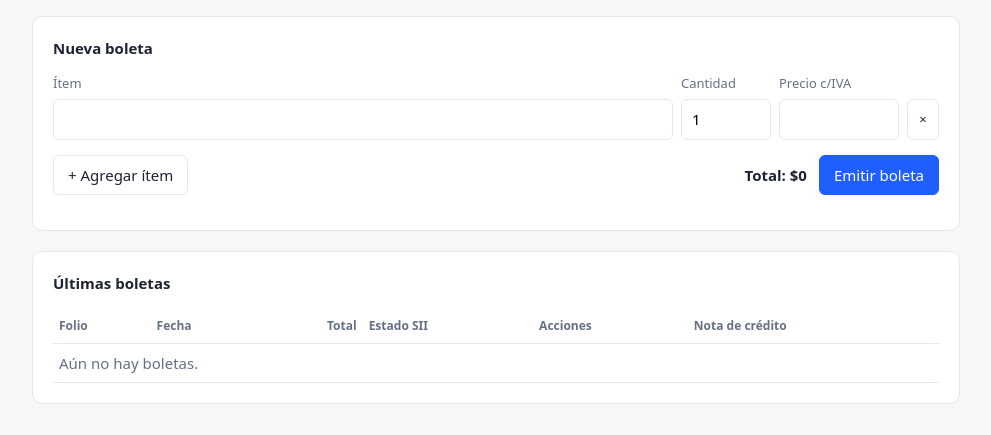
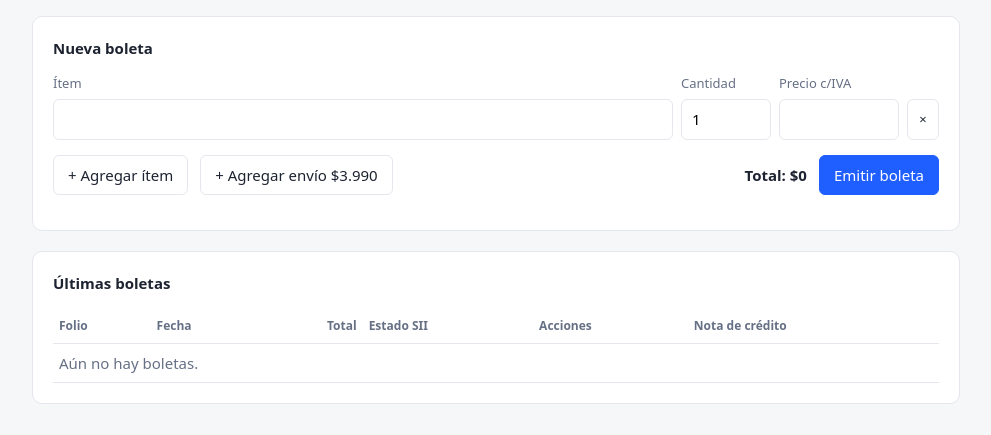
Before and after one commit to josejaratecnored-blip/emisor-boletas-libredte, a PHP site: template app/views/panel.php in a window 1280 px wide. Shown: the part 117-552 px from the top of the page, without its empty margins (144-1135 px from the left). Run offline with PHP 8.4, Linux system fonts and the light colour scheme; the template is opened without the code that fills it, so the values that code supplies are empty.

Commit message:
Botón para agregar el ítem de envío
Agrega "Envío" por $3.990 con IVA en un clic, reutilizando la última
fila si está vacía.

Co-Authored-By: Claude Opus 5 <noreply@anthropic.com>

```diff
--- a/app/views/panel.php
+++ b/app/views/panel.php
@@ -15,6 +15,7 @@
       </div>
       <p style="display:flex; gap:12px; align-items:center; flex-wrap:wrap">
         <button type="button" id="agregar">+ Agregar ítem</button>
+        <button type="button" id="agregar-envio">+ Agregar envío $3.990</button>
         <strong style="flex:1; text-align:right">Total: $<span id="total">0</span></strong>
         <button class="primario" type="submit">Emitir boleta</button>
       </p>
@@ -64,11 +65,20 @@
     });
     document.getElementById('total').textContent = total.toLocaleString('es-CL');
   }
-  document.getElementById('agregar').addEventListener('click', () => {
+  function nuevaFila() {
     const fila = plantilla.cloneNode(true);
     fila.querySelectorAll('input').forEach(i => i.value = i.name === 'cantidad[]' ? '1' : '');
     items.appendChild(fila);
-    fila.querySelector('input').focus();
+    return fila;
+  }
+  document.getElementById('agregar').addEventListener('click', () => nuevaFila().querySelector('input').focus());
+  document.getElementById('agregar-envio').addEventListener('click', () => {
+    // Si la última fila está vacía se usa esa, para no dejar una fila obligatoria en blanco.
+    const ultima = items.lastElementChild;
+    const fila = ultima.children[0].value === '' && ultima.children[2].value === '' ? ultima : nuevaFila();
+    fila.children[0].value = 'Envío';
+    fila.children[2].value = '3990';
+    recalcular();
   });
   items.addEventListener('click', ev => {
     if (ev.target.classList.contains('quitar') && items.children.length > 1) { ev.target.parentElement.remove(); recalcular(); }
```
